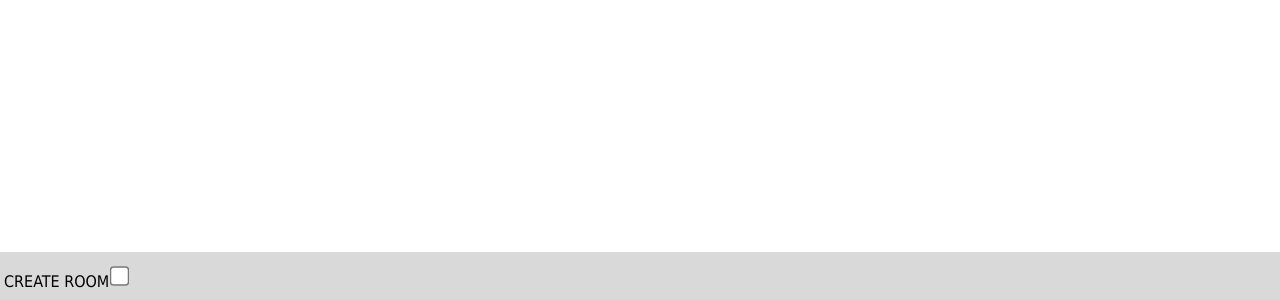
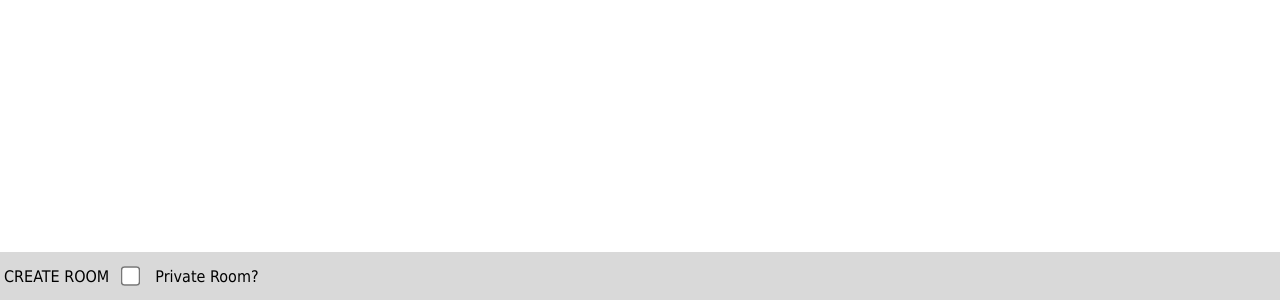
Before and after one commit to p1ckLL/MMS-Central, a website: page src/room.html in a window 1280 px wide. Shown: the part 500-800 px from the top of the page. Drawn offline with Linux system fonts and the light colour scheme.

Commit message:
updates on text creation stuff

```diff
--- a/src/room.html
+++ b/src/room.html
@@ -10,6 +10,7 @@
   <form id="roomForm" action="">
     <p id="roomText">CREATE ROOM</p>
     <input id="private" type="checkbox">
+    <p id="privText">Private Room?</p>
   </form>
   <script src="/scripts/roomScript.js"></script>
 </body>
--- a/static/styles/style.css
+++ b/static/styles/style.css
@@ -85,8 +85,16 @@ a.button {
 
 #roomText{
   font-family: "Segoe-UI", "Tahoma", "Geneva", "Verdana", sans-serif;
+  align-self: center;
+}
+
+#privText{
+  font-family: "Segoe-UI", "Tahoma", "Geneva", "Verdana", sans-serif;
+  align-self: center;
+  margin-left: 15px;
 }
 
 #private{
   transform: scale(1.5);
+  margin-left: 15px;
 }
```
